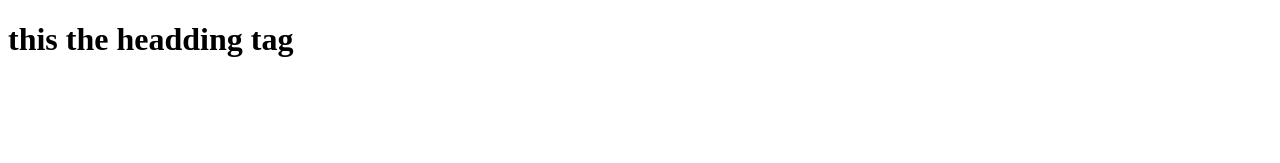
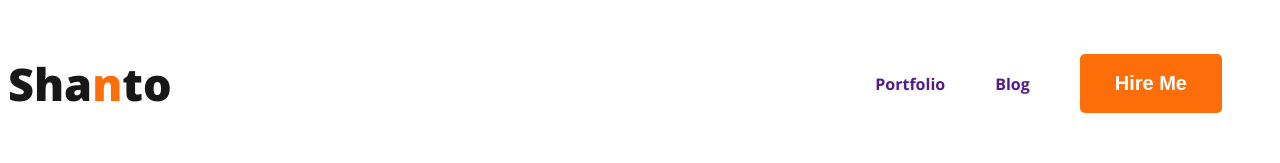
Before and after one commit to Shanto8070/wepdeveloper-portfolio, a plain HTML site: page index.html in a window 1280 px wide. Drawn offline with nearby package versions, Linux system fonts and the light colour scheme; a web font is replaced by a local one.

Commit message:
added the nav

```diff
--- a/index.html
+++ b/index.html
@@ -4,11 +4,23 @@
     <meta charset="UTF-8">
     <meta name="viewport" content="width=device-width, initial-scale=1.0">
     <title>wep-developer </title>
+
+    <link rel="preconnect" href="https://fonts.googleapis.com">
+<link rel="preconnect" href="https://fonts.gstatic.com" crossorigin>
+<link href="https://fonts.googleapis.com/css2?family=Lexend+Peta:wght@100&family=Open+Sans:ital,wght@0,700;0,800;1,400&display=swap" rel="stylesheet">
+
+    <link rel="stylesheet" href="wepsite.css">
 </head>
 <body>
     <header>
-        <h1>this the headding tag</h1>
-
+      <nav>
+        <h3 class="nav-titile">Sha<span class="orang-color">n</span>to</h3>
+        <ul>
+         <li><a href="">Portfolio</a></li>
+         <li><a href="">Blog</a></li>
+         <li><button class="btn-primary">Hire  Me</button></li>
+        </ul>
+      </nav>
     </header>
     <main>
 
--- /dev/null
+++ b/wepsite.css
@@ -0,0 +1,42 @@
+/*comon shared css*/
+body{
+    font-family: 'Lexend Peta', sans-serif;
+font-family: 'Open Sans', sans-serif;
+
+}
+.orang-color{
+   color: #FD6E0A;
+}
+.btn-primary{
+    background: #FD6E0A;
+    border-radius: 5px;
+    padding: 18px 35px 18px 35px;
+    border: none;
+    font-size: 20px;
+    font-weight: 700;
+    color: white;
+}
+/*nav section*/
+nav{
+    display: flex;
+    align-items: center;
+    justify-content: space-between;
+}
+.nav-titile{
+    color: #181818;
+    font-weight: 800;
+    font-size: 45px;
+}
+nav > ul{
+    display: flex;
+    align-items: center;
+
+}
+nav li{
+    list-style: none;
+    margin-right: 50px;
+
+}
+nav ul li a{
+    text-decoration: none;
+}
```
